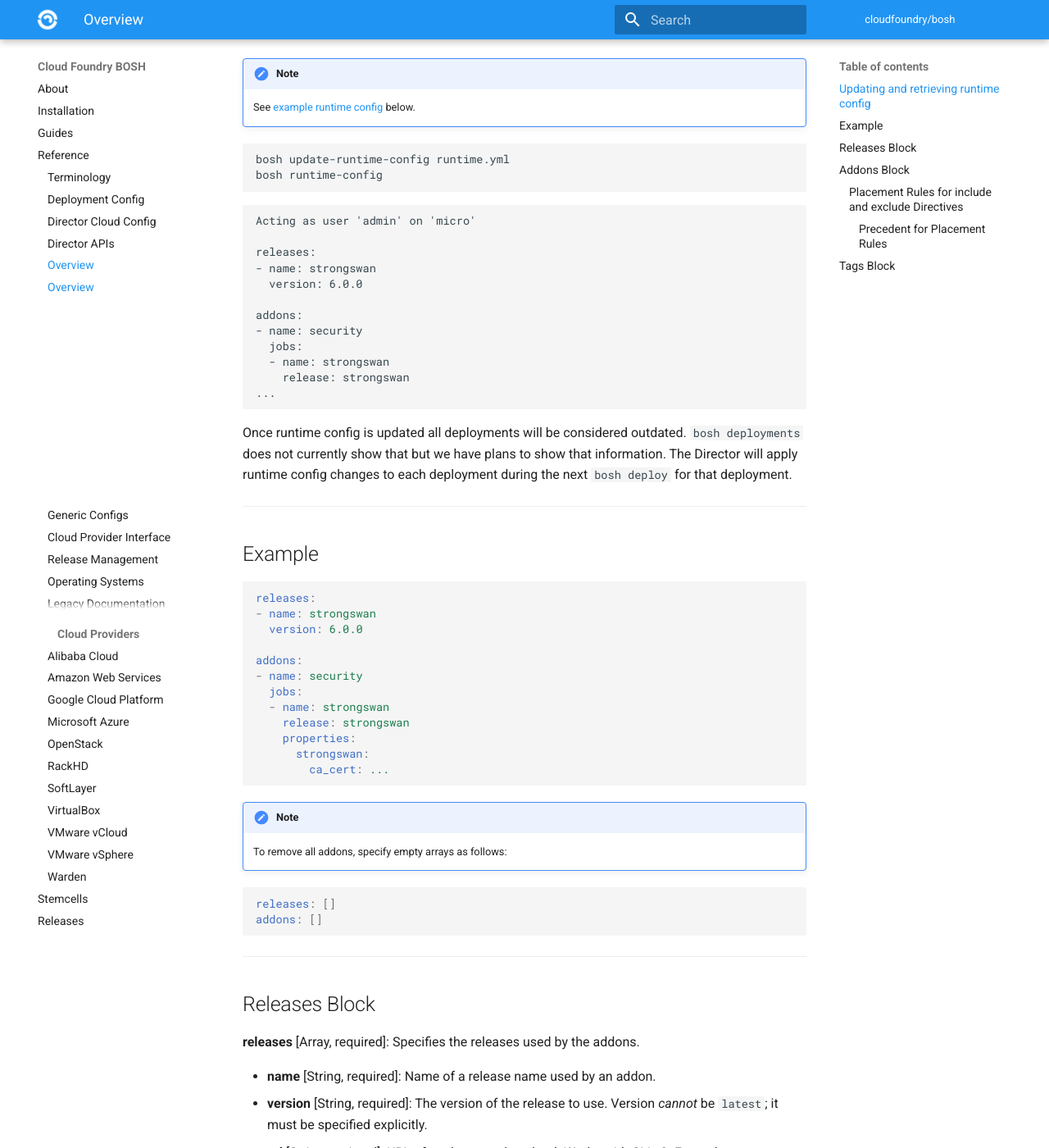
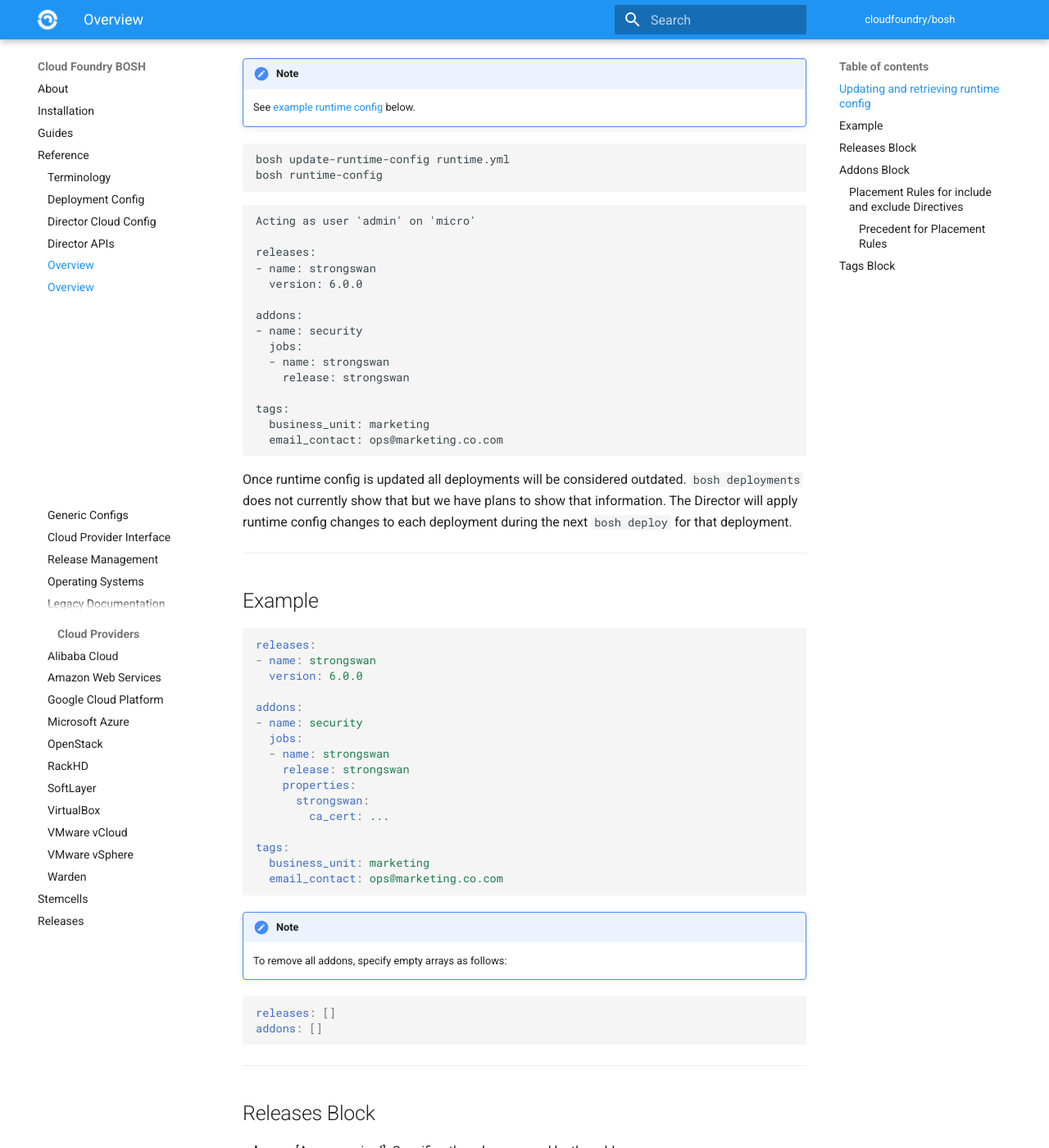
Before and after one commit to cloudfoundry/docs-bosh, an MkDocs documentation site: the page built from content/runtime-config.md, in a window 1280 px wide and 1400 px high, scrolled down 474 px. Shown: the whole window at 82% size. Built offline with MkDocs 1.6.1 and Material for MkDocs 9.7.7, drawn with Linux system fonts in a browser that asks for light colours; old or Windows-style settings are respelled for this version of MkDocs.

Commit message:
Added tags section to the run time config section
Signed-off-by: Camila Londoño <londonoc@vmware.com>

````diff
--- a/content/runtime-config.md
+++ b/content/runtime-config.md
@@ -28,7 +28,10 @@ addons:
   jobs:
   - name: strongswan
     release: strongswan
-...
+
+tags:
+  business_unit: marketing
+  email_contact: ops@marketing.co.com
 ```
 
 Once runtime config is updated all deployments will be considered outdated. `bosh deployments` does not currently show that but we have plans to show that information. The Director will apply runtime config changes to each deployment during the next `bosh deploy` for that deployment.
@@ -49,6 +52,10 @@ addons:
     properties:
       strongswan:
         ca_cert: ...
+
+tags:
+  business_unit: marketing
+  email_contact: ops@marketing.co.com
 ```
 
 !!! note
````
